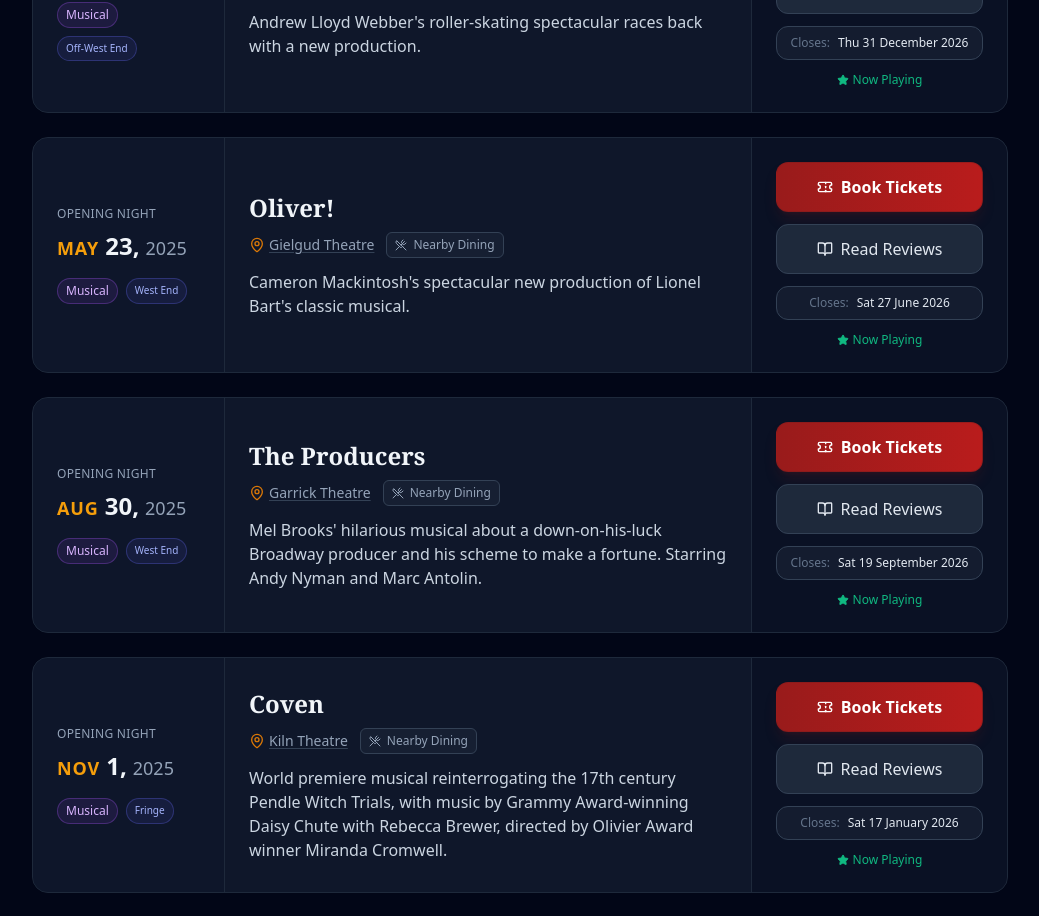
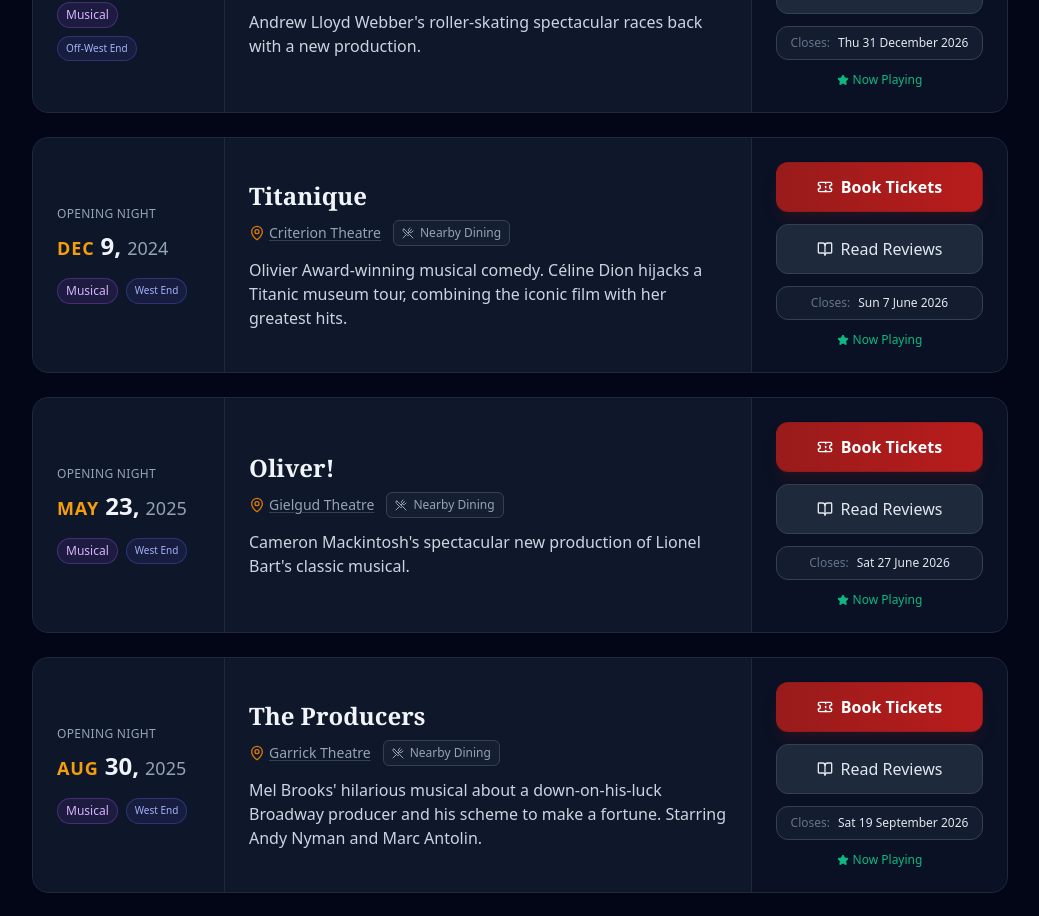
Before and after one commit to RichardMPS/theatre-watson, a React (Vite) app: page / in a window 1280 px wide. Shown: the part 4700-5616 px from the top of the page, without its empty margins (120-1159 px from the left). Built offline with nearby package versions, Linux system fonts and the light colour scheme.

Commit message:
Add Titanique at Criterion Theatre
- Added Olivier Award-winning musical comedy Titanique
- Venue: Criterion Theatre (West End)
- Running: December 9, 2024 - June 7, 2026
- Céline Dion jukebox musical combining Titanic with her hits

```diff
--- a/src/App.jsx
+++ b/src/App.jsx
@@ -1011,6 +1011,17 @@ const TheatreTracker = () => {
       type: "play",
       description: "Olivier-nominated STEM adventure in Santa's workshop. Interactive science experiments and festive fun for all the family.",
       bookingUrl: "https://nimaxtheatres.com/shows/maddies-curious-christmas-live-on-stage/"
+    },
+    {
+      id: 459,
+      title: "Titanique",
+      venue: "Criterion Theatre",
+      locationType: "west-end",
+      date: "2024-12-09",
+      closingDate: "2026-06-07",
+      type: "musical",
+      description: "Olivier Award-winning musical comedy. Céline Dion hijacks a Titanic museum tour, combining the iconic film with her greatest hits.",
+      bookingUrl: "https://london.titaniquemusical.com/"
     }
   ];
 
```
